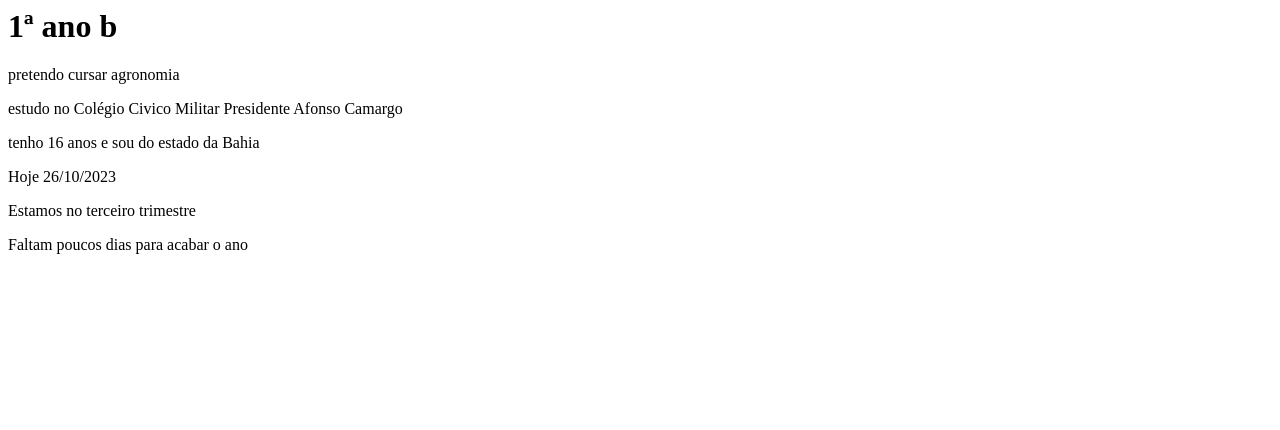
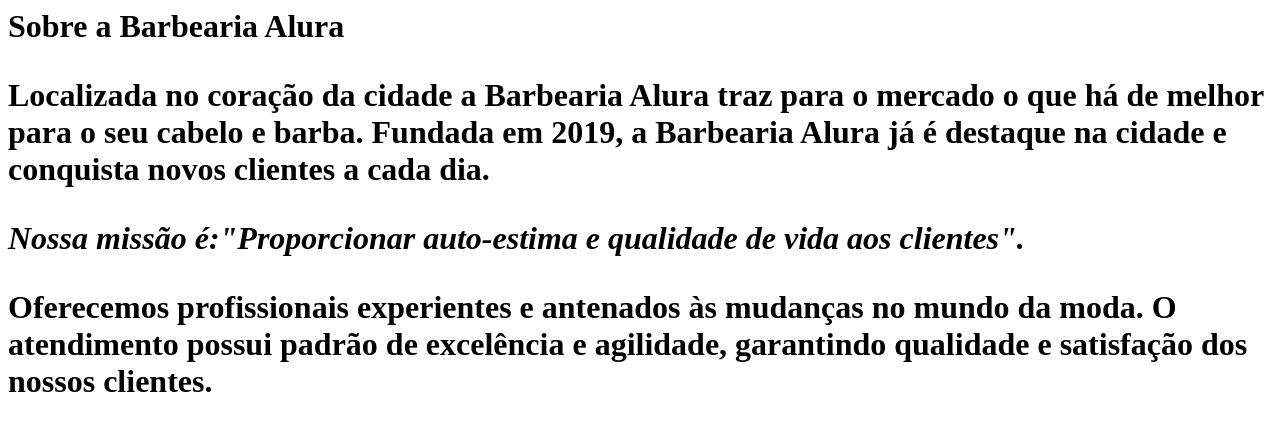
Before and after one commit to sophiacipriano16/sophia, a plain HTML site: page index.html in a window 1280 px wide. Drawn offline with Linux system fonts and the light colour scheme.

Commit message:
continua

```diff
--- a/index.html
+++ b/index.html
@@ -1,7 +1,7 @@
-<h1> 1ª ano b </h1>
-<p> pretendo cursar agronomia </p>
-<p>estudo no Colégio Civico Militar Presidente Afonso Camargo</p>
-<p>tenho 16 anos e sou do estado da Bahia</p>
-<p>Hoje 26/10/2023</p>
-<p>Estamos no terceiro trimestre</p>
-<p>Faltam poucos dias para acabar o ano</p>
+<h1> Sobre a Barbearia Alura <h1/>
+
+<p>  Localizada no coração da cidade a Barbearia Alura traz para o mercado o que há de melhor para o seu cabelo e barba. Fundada em 2019, a Barbearia Alura já é destaque na cidade e conquista novos clientes a cada dia.</p>
+
+ <p><em>  Nossa missão é:<strong>"Proporcionar auto-estima e qualidade de vida aos clientes".</strong></em></p>
+
+  <p>  Oferecemos profissionais experientes e antenados às mudanças no mundo da moda. O atendimento possui padrão de excelência e agilidade, garantindo qualidade e satisfação dos nossos clientes.</p>
```
